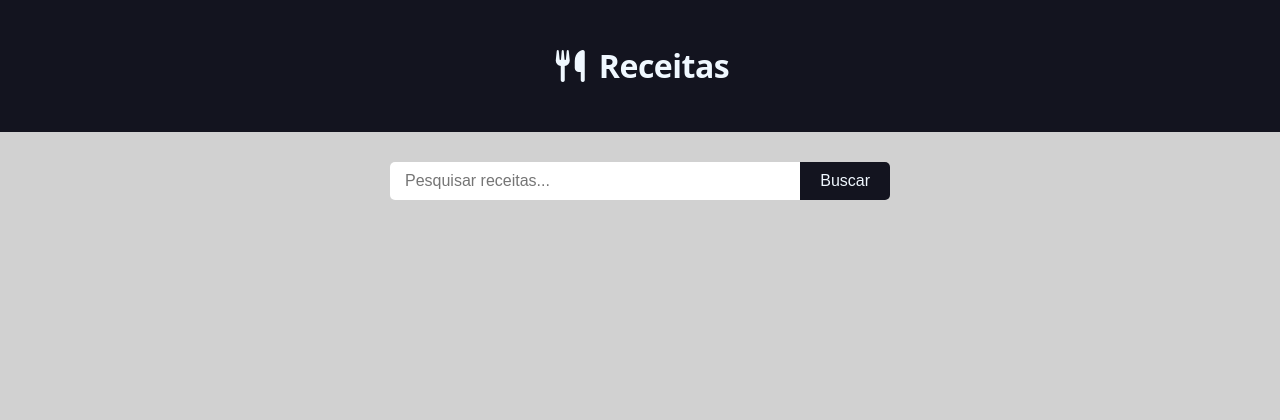
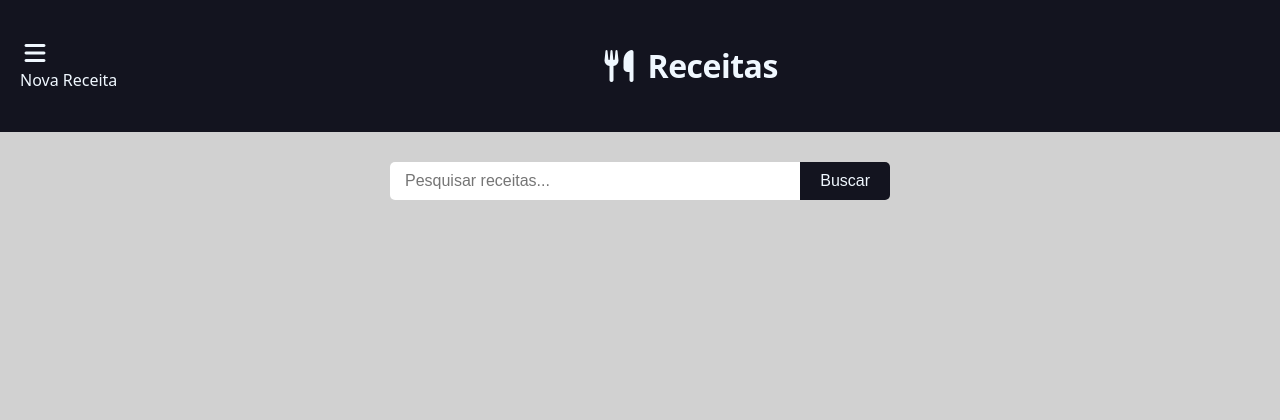
Before and after one commit to DaviGuedesNBRT/Cursos, a Django app: page / in a window 1280 px wide. Shown: the top 420 px of the page. Run offline with Django 5.2, Linux system fonts and the light colour scheme; data that the repository does not hold is empty; some libraries are stand-ins or nearby versions.

Commit message:
o menu nao esta funcionando!!!

```diff
--- a/curso_django/projeto1/settings.py
+++ b/curso_django/projeto1/settings.py
@@ -100,6 +100,11 @@ AUTH_PASSWORD_VALIDATORS = [
 ]
 
 
+# Media files configuration
+MEDIA_URL = '/media/'
+MEDIA_ROOT = BASE_DIR / 'media'
+
+
 # Internationalization
 # https://docs.djangoproject.com/en/6.0/topics/i18n/
 
--- a/curso_django/receitas/receitas_static/static/css/home.css
+++ b/curso_django/receitas/receitas_static/static/css/home.css
@@ -48,7 +48,38 @@ body {
     font-weight: 700;
     letter-spacing: -0.5px;
 }
+menu {
+    margin: 0;
+    padding: 0;
+}
 
+menu ul {
+    list-style: none;
+    display: flex;
+    gap: 1.6rem;
+}
+
+menu ul li a {
+    color: aliceblue;
+    text-decoration: none;
+    font-weight: 500;
+    transition: color 0.3s ease;
+}
+
+menu ul li a:hover {
+    color: #ff9800;
+}
+
+.menu-toggle {
+    font-size: 2.4rem;
+    color: aliceblue;
+    cursor: pointer;
+    transition: color 0.3s ease;
+}
+
+.menu-toggle:hover {
+    color: #ff9800;
+}
 /* PESQUISA */
 .pesquisa {
     display: flex;
--- a/curso_django/receitas/templates/receitas/pages/index.html
+++ b/curso_django/receitas/templates/receitas/pages/index.html
@@ -14,6 +14,9 @@
         </form>
     </div>
 
+    <!-- adicionar aqui um filtro por categorias para substituir uma pagina que apenas serviria de filtro
+     para as categorias-->
+
     <!-- Container único -->
     <div class="receitas">
         {% for recipe in receitas %}
@@ -24,9 +27,26 @@
             <div class="info_receita">
                 <h2>{{ recipe.rec_nome }}</h2>
                 <div class="info-receita-container">
-                    <p><i class="fa-regular fa-user"></i> {{ recipe.rec_user_id.username }}</p>
-                    <p><i class="fa-regular fa-calendar"></i> {{ recipe.rec_data_criacao|date:"d/m/Y" }}</p>
-                    <p><i class="fa-solid fa-layer-group"></i> {{ recipe.rec_categoria.cat_nome }}</p>
+
+                    <p>
+                        <i class="fa-regular fa-user"></i>
+                        {% if recipe.rec_user_id.first_name and recipe.rec_user_id.last_name %}
+                        {{ recipe.rec_user_id.first_name }} {{ recipe.rec_user_id.last_name }}
+                        {% else %}
+                        {{ recipe.rec_user_id.username }}
+                        {% endif %}
+                    </p>
+
+                    <p>
+                        <i class="fa-regular fa-calendar"></i>
+                        {{ recipe.rec_data_criacao|date:"d/m/Y" }}
+                    </p>
+
+                    <a href="{% url 'Receitas-home' %}?categoria={{ recipe.rec_categoria.cat_id }}"
+                    class="categoria-link">
+                        <i class="fa-solid fa-layer-group"></i> {{ recipe.rec_categoria.cat_nome }}
+                    </a>
+
                 </div>
             </div>
             <div class="descricao-receitas">
--- a/curso_django/receitas/templates/receitas/pages/login.html
+++ b/curso_django/receitas/templates/receitas/pages/login.html
@@ -10,7 +10,7 @@
     <div class="painel">
         <h1>Login</h1>
         <div class="formulario">
-            <form action="{% url 'login' %}" method="post">
+            <form action="{% url 'Receitas-login' %}" method="post">
                 {% csrf_token %}
                 <label for="email">Email:</label>
                 <input type="email" name="email">
--- a/curso_django/receitas/templates/receitas/pages/receita.html
+++ b/curso_django/receitas/templates/receitas/pages/receita.html
@@ -7,5 +7,7 @@
 {% endblock %}
 
 {% block content %}
-
+    <div class="container">
+        <h1>a receita vai estar aqui!!!</h1>
+    </div>
 {% endblock %}
--- a/curso_django/receitas/templates/receitas/pages/register.html
+++ b/curso_django/receitas/templates/receitas/pages/register.html
@@ -11,7 +11,7 @@
     <div class="painel">
         <h1>Registro de Usuário</h1>
         <div class="formulario">
-            <form action="{% url 'register' %}" method="post">
+            <form action="{% url 'Receitas-register' %}" method="post">
                 {% csrf_token %}
                 <label for="email">Email:</label>
                 <input type="email" name="email">
--- a/curso_django/receitas/templates/receitas/partials/header.html
+++ b/curso_django/receitas/templates/receitas/partials/header.html
@@ -1,5 +1,10 @@
-<!-- receitas/templates/receitas/partials/header.html -->
 <header class="main-header-container">
+    <menu>
+        <i class="fa-solid fa-bars menu-toggle"></i>
+        <ul>
+            <li><a href="{% url 'Receitas-nova-receita' %}">Nova Receita</a></li>
+        </ul>
+    </menu>
     <div class="main-header container">
         <h1>
             <a href="{% url 'Receitas-home' %}" class="main-logo">
```
